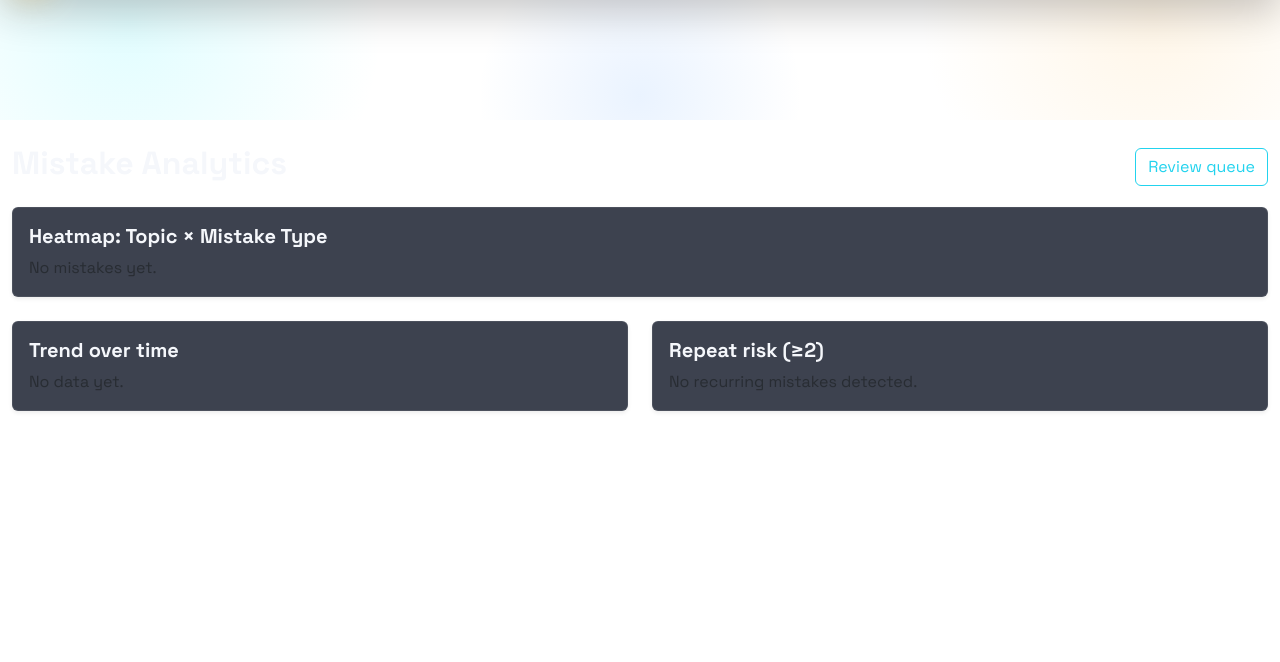
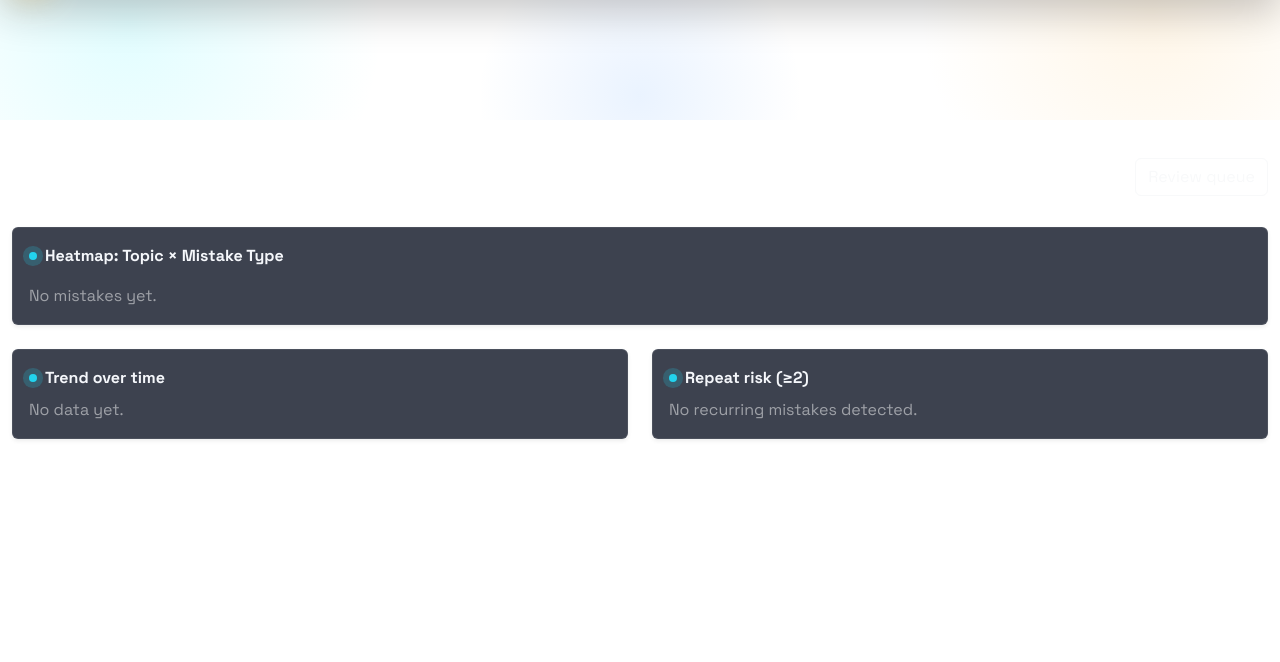
Before and after one commit to 123UsernamemanresU321/OEA, a Django app: page /mistakes/analytics/ in a window 1280 px wide. Shown: the part 65-727 px from the top of the page. Run offline with Django 5.2, Linux system fonts and the light colour scheme; a user stored in the database is signed in; data comes from the database, SQL or seed files in the repository; tables that the repository leaves empty hold one stand-in row (values such as "Sample post"); some libraries are stand-ins or nearby versions.

Commit message:
Update analytics.html

```diff
--- a/templates/mistakes/analytics.html
+++ b/templates/mistakes/analytics.html
@@ -2,12 +2,15 @@
 {% load markdown_extras %}
 {% block content %}
 <div class="d-flex justify-content-between align-items-center mb-3">
-    <h2 class="fw-bold">Mistake Analytics</h2>
-    <a class="btn btn-outline-primary" href="{% url 'review_queue' %}">Review queue</a>
+    <div>
+        <h2 class="fw-bold text-white mb-1">Mistake analytics</h2>
+        <p class="text-white-50 mb-0">Spot hotspots, trends, and repeat risks.</p>
+    </div>
+    <a class="btn btn-outline-light" href="{% url 'review_queue' %}">Review queue</a>
 </div>
 <div class="card shadow-sm mb-4">
     <div class="card-body">
-        <h5 class="card-title">Heatmap: Topic × Mistake Type</h5>
+        <div class="section-heading mb-3"><span class="indicator"></span> Heatmap: Topic × Mistake Type</div>
         {% if heatmap %}
         <div class="table-responsive">
             <table class="table table-bordered align-middle">
@@ -36,7 +39,7 @@
             </table>
         </div>
         {% else %}
-            <p class="text-muted mb-0">No mistakes yet.</p>
+            <p class="text-white-50 mb-0">No mistakes yet.</p>
         {% endif %}
     </div>
 </div>
@@ -44,18 +47,18 @@
     <div class="col-md-6">
         <div class="card shadow-sm h-100">
             <div class="card-body">
-                <h5 class="card-title">Trend over time</h5>
+                <div class="section-heading mb-2"><span class="indicator"></span> Trend over time</div>
                 {% if trend %}
                     <ul class="list-group list-group-flush">
                     {% for row in trend %}
-                        <li class="list-group-item d-flex justify-content-between">
+                        <li class="list-group-item bg-transparent d-flex justify-content-between text-white">
                             <span>{{ row.month|date:"M Y" }}</span>
                             <span class="badge bg-secondary">{{ row.total }}</span>
                         </li>
                     {% endfor %}
                     </ul>
                 {% else %}
-                    <p class="text-muted mb-0">No data yet.</p>
+                    <p class="text-white-50 mb-0">No data yet.</p>
                 {% endif %}
             </div>
         </div>
@@ -63,18 +66,18 @@
     <div class="col-md-6">
         <div class="card shadow-sm h-100">
             <div class="card-body">
-                <h5 class="card-title">Repeat risk (≥2)</h5>
+                <div class="section-heading mb-2"><span class="indicator"></span> Repeat risk (≥2)</div>
                 {% if repeat_risk %}
                     <ul class="list-group list-group-flush">
                     {% for r in repeat_risk %}
-                        <li class="list-group-item d-flex justify-content-between">
+                        <li class="list-group-item bg-transparent d-flex justify-content-between text-white">
                             <span>{{ r.mistake_type__name }}</span>
                             <span class="badge bg-danger">{{ r.total }}</span>
                         </li>
                     {% endfor %}
                     </ul>
                 {% else %}
-                    <p class="text-muted mb-0">No recurring mistakes detected.</p>
+                    <p class="text-white-50 mb-0">No recurring mistakes detected.</p>
                 {% endif %}
             </div>
         </div>
```
